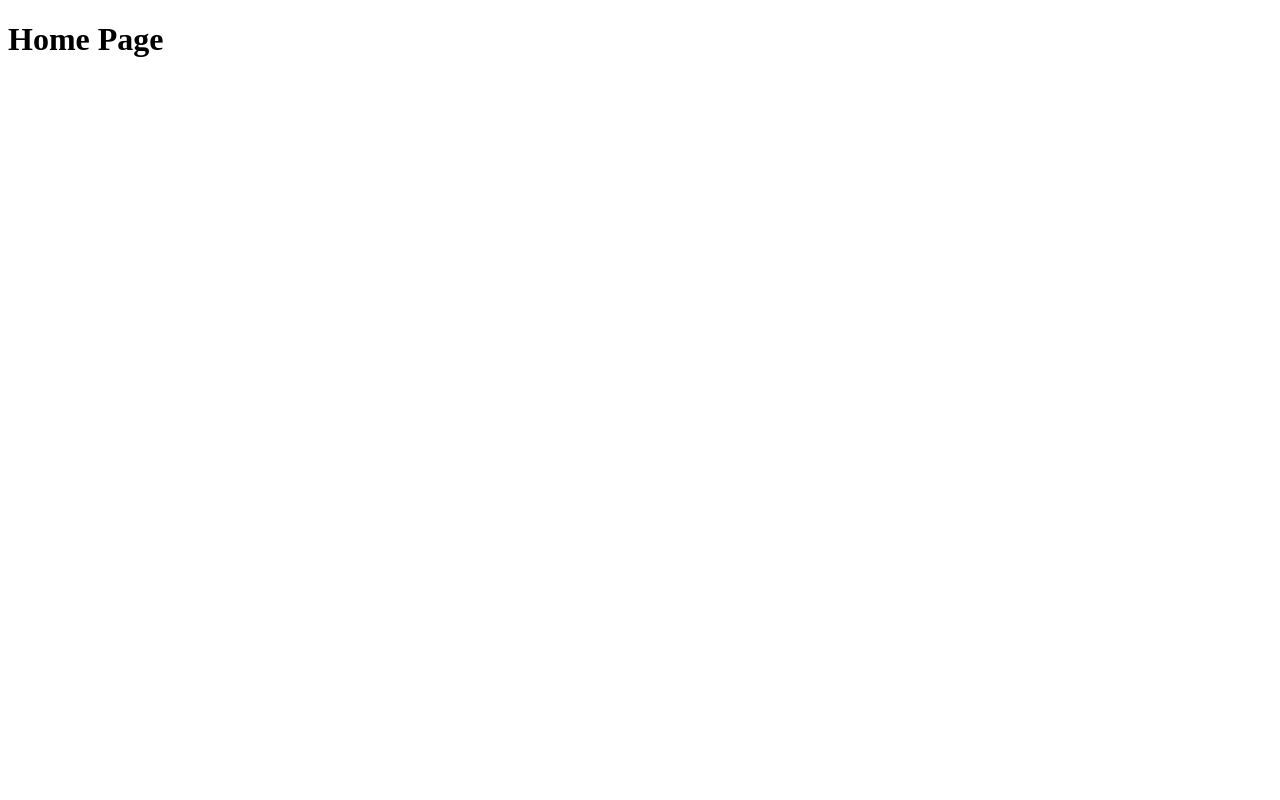
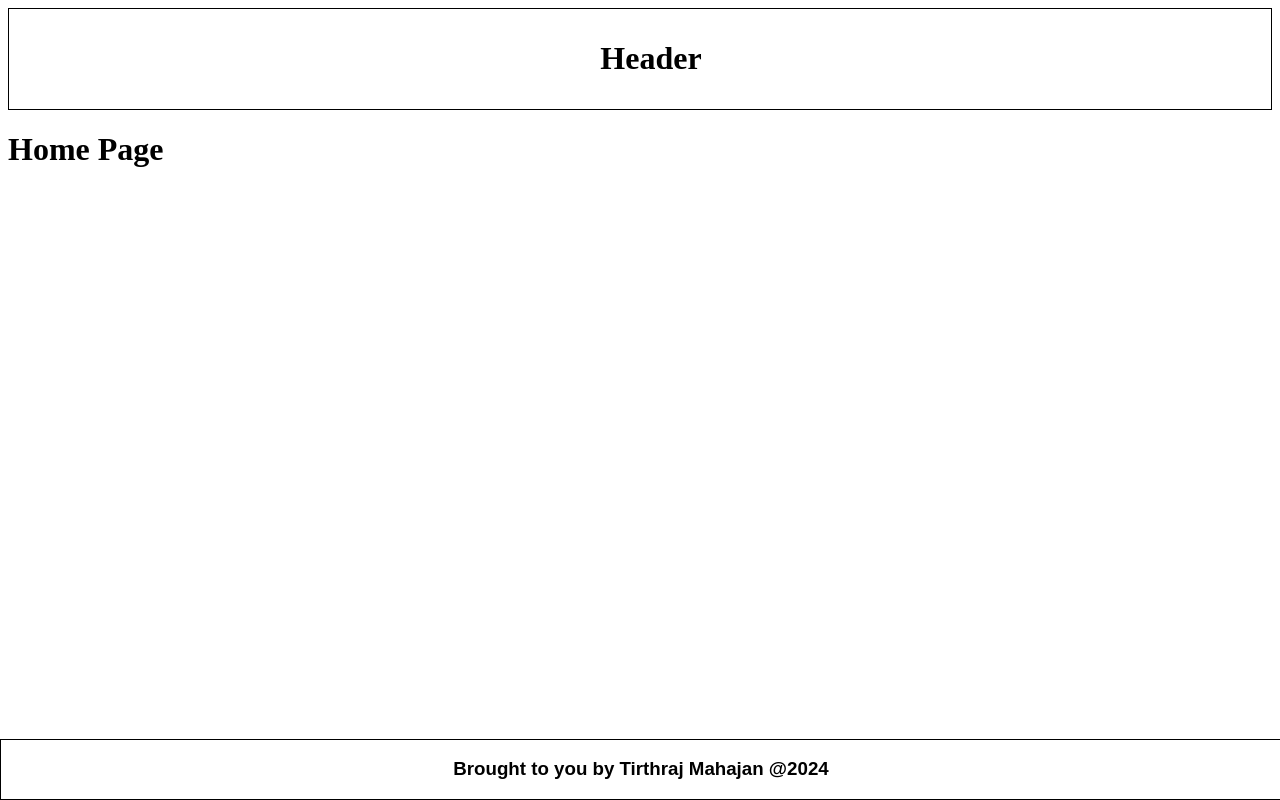
Before and after one commit to tirthraj07/Next-js-Tutorial, a Next.js app in the folder my-app/: page / in a window 1280 px wide. Built offline with nearby package versions, Linux system fonts and the light colour scheme.

Commit message:
Next.js 14 Tutorial - 14 - Layouts

```diff
--- a/my-app/src/app/layout.tsx
+++ b/my-app/src/app/layout.tsx
@@ -10,7 +10,42 @@ export default function RootLayout({
 }) {
   return (
     <html lang="en">
-      <body>{children}</body>
+      <body>
+
+        <header style={{
+          border:"1px solid black",
+          padding:"10px",
+          paddingLeft:"2rem",
+          textAlign:"center"
+        }}>
+          <h1>Header</h1>
+        </header>
+
+
+        <div style={{
+          marginBottom:"10vh"
+        }}>
+          {children}
+        </div>
+
+        <footer style={{
+          position:"fixed",
+          bottom:"0",
+          left:"0",
+          width:"100%",
+          minHeight:"5vh",
+          textAlign:"center",
+          fontFamily:"sans-serif",
+          fontWeight:"100",
+          border:"1px solid black"
+        }}>
+
+          <h3>Brought to you by Tirthraj Mahajan @2024</h3>
+
+        </footer>
+
+
+        </body>
     </html>
   )
 }
```
